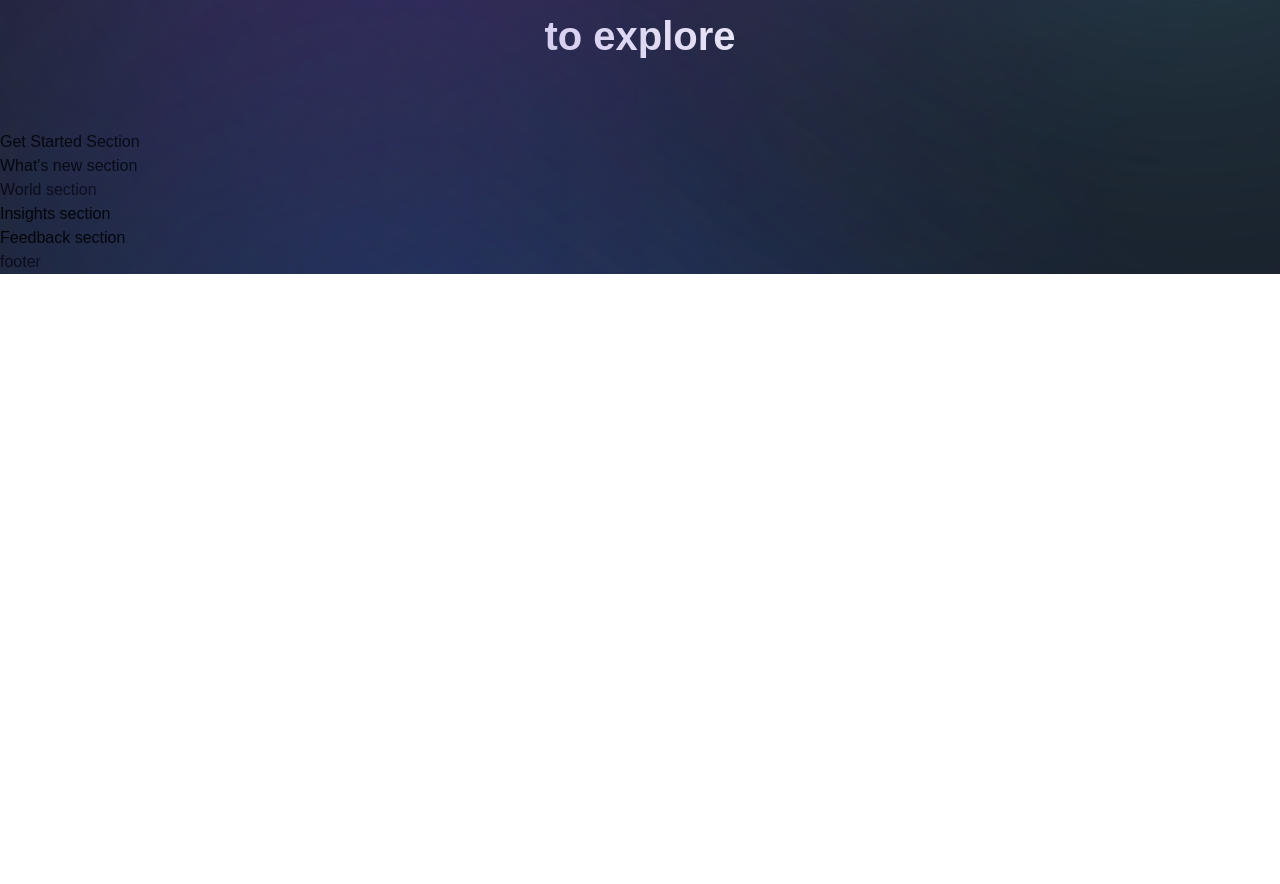
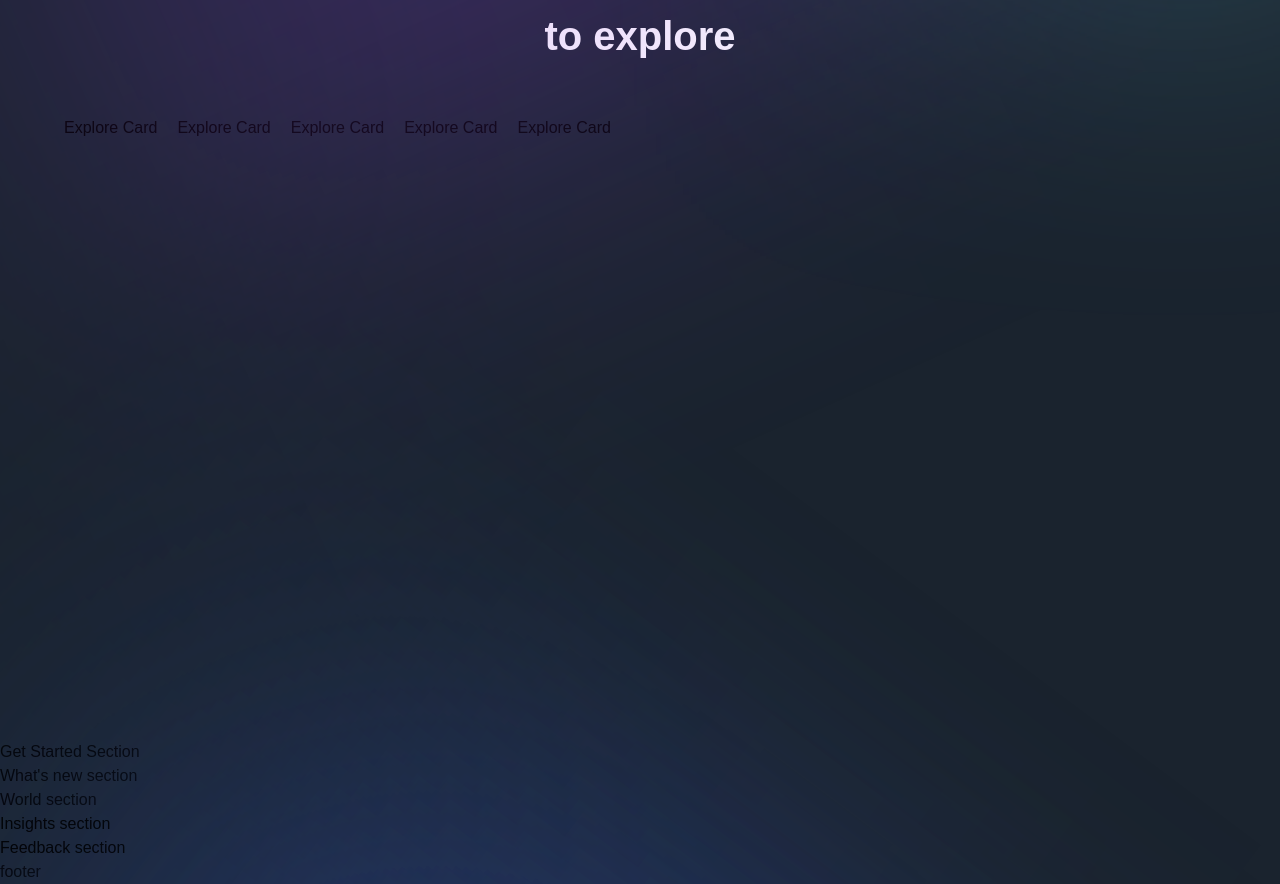
Before and after one commit to anggriawanmr/metaversus, a Next.js app: page / in a window 1280 px wide. Shown: the part 1704-2588 px from the top of the page. Before the commit the page ends 1978 px from the top, so only its background shows below. Built offline with nearby package versions, Linux system fonts and the light colour scheme; a web font is replaced by a local one.

Commit message:
Editing Explore component :hammer:

```diff
--- a/sections/Explore.jsx
+++ b/sections/Explore.jsx
@@ -8,7 +8,10 @@
 import { staggerContainer } from '../utils/motion';
 import { exploreWorlds } from '../constants';
 
-const Explore = () => (
+const Explore = () => {
+  const [active, setActive] = useState('world-2');
+
+  return (
     <section className={`${styles.paddings}`} id="explore">
       <motion.div
         variants={staggerContainer}
@@ -27,8 +30,20 @@
           }
           textStyles="text-center"
         />
+        <div className="mt-[50px] flex lg:flex-row flex-col min-h-[70vh] gap-5">
+          {exploreWorlds.map((world, index) => (
+            <ExploreCard
+              key={world.id}
+              {...world}
+              index={index}
+              active={active}
+              handleClick={setActive}
+            />
+          ))}
+        </div>
       </motion.div>
     </section>
   );
+};
 
 export default Explore;
```
Lines whose indentation alone changed are shown as unchanged.
